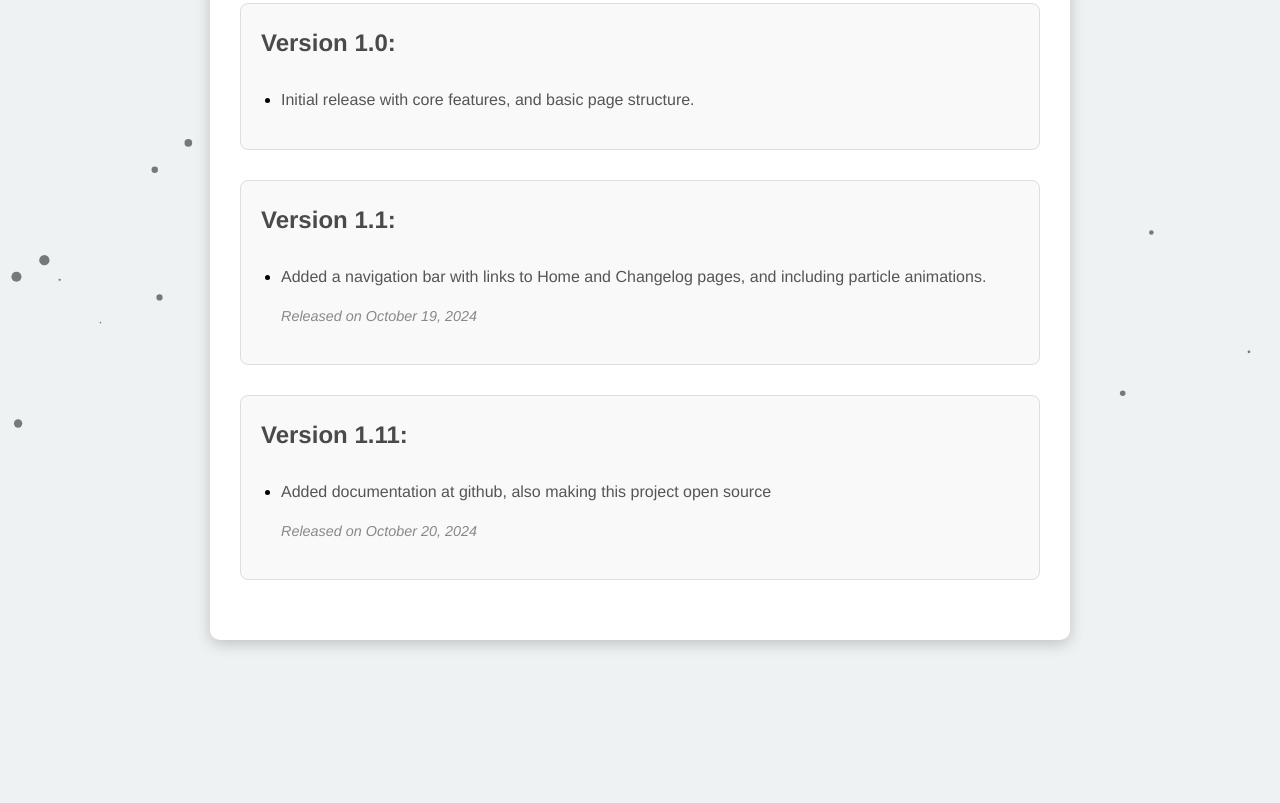
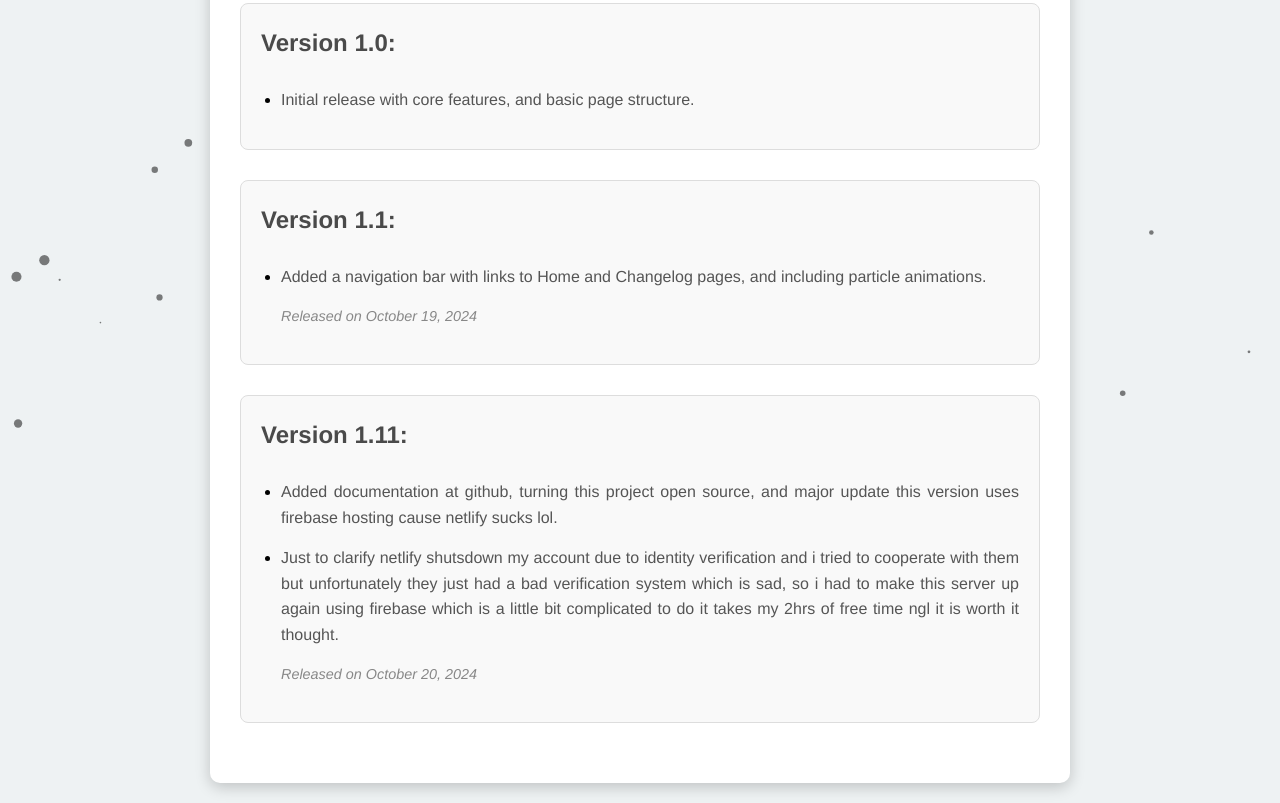
Before and after one commit to Lei0x1/Station-Eleven, a website: page public/src/changelog/changelog.html in a window 1280 px wide. Shown: the part 336-1139 px from the top of the page. Before the commit the page ends 996 px from the top, so only its background shows below. Drawn offline with Linux system fonts and the light colour scheme.

Commit message:
Changelog 1.11

```diff
--- a/public/src/changelog/changelog.html
+++ b/public/src/changelog/changelog.html
@@ -65,7 +65,10 @@
             <h2>Version 1.11:</h2>
             <ul>
                 <li>
-                    <p>Added documentation at github, also making this project open source</p>
+                    <p>Added documentation at github, turning this project open source, and major update this version uses firebase hosting cause netlify sucks lol.</p>
+                </li>
+                <li>
+                    <p>Just to clarify netlify shutsdown my account due to identity verification and i tried to cooperate with them but unfortunately they just had a bad verification system which is sad, so i had to make this server up again using firebase which is a little bit complicated to do it takes my 2hrs of free time ngl it is worth it thought.</p>
                 </li>
                 <p class="release-date">Released on October 20, 2024</p>
             </ul>
```
